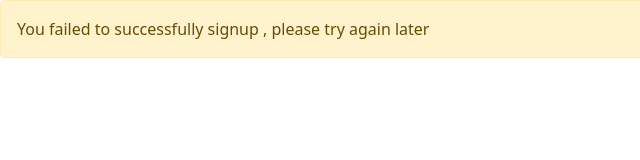
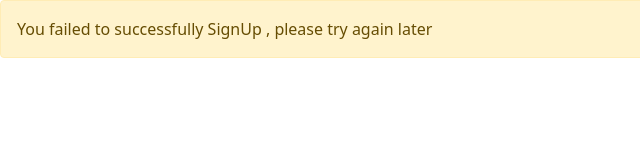
Before and after one commit to surajrawat123/Newletter-SignUp, a website: page failure.html in a window 1280 px wide. Shown: the full height of the page, 0-640 px from the left. Drawn offline with nearby package versions, Linux system fonts and the light colour scheme.

```diff
--- a/failure.html
+++ b/failure.html
@@ -12,7 +12,7 @@
 
 <body>
     <div class="alert alert-warning alert-dismissible fade show" role="alert">
-        You failed to successfully signup , please try again later
+        You failed to successfully SignUp , please try again later
     </div>
 
 </body>
```
Also changed, not shown: 1 other file.
